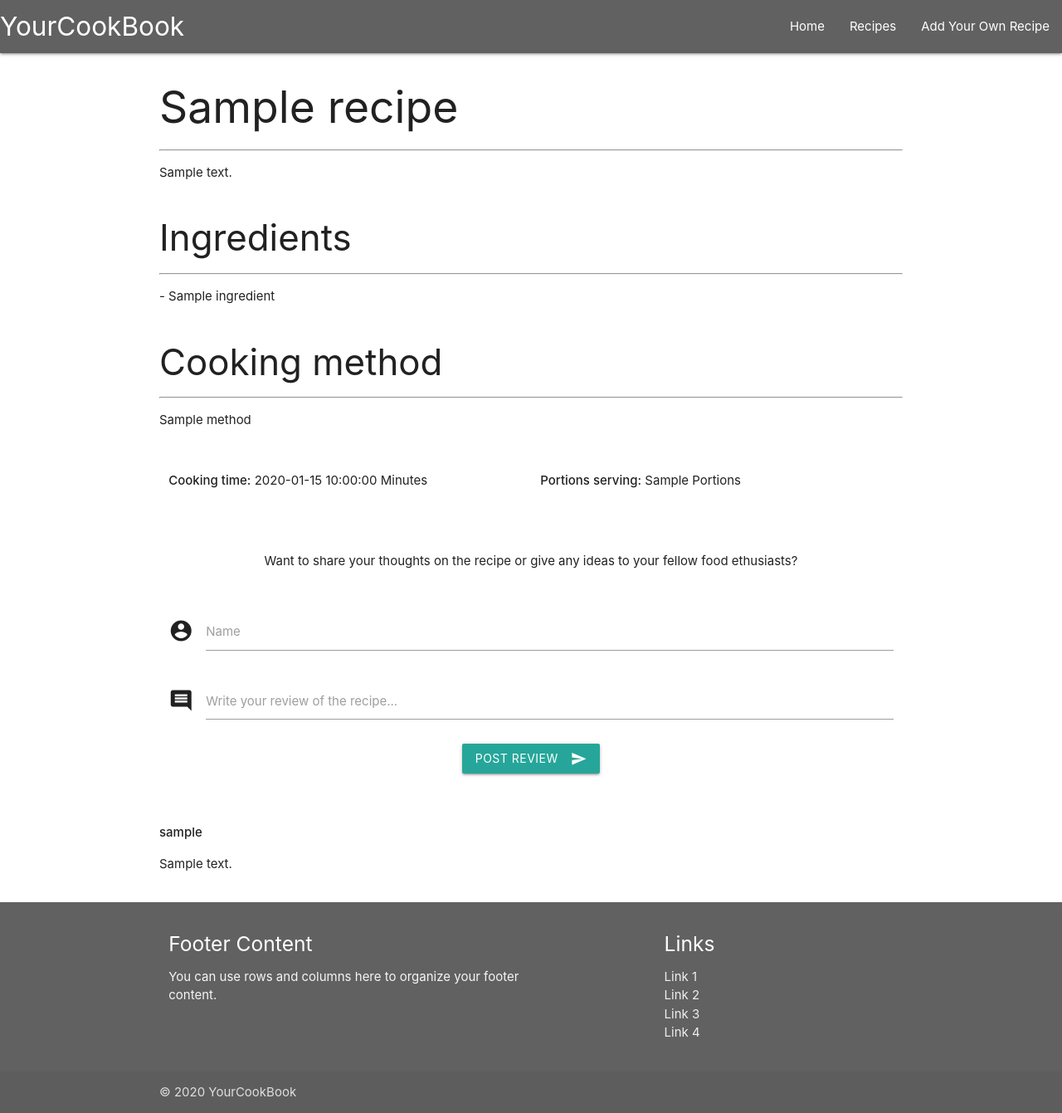
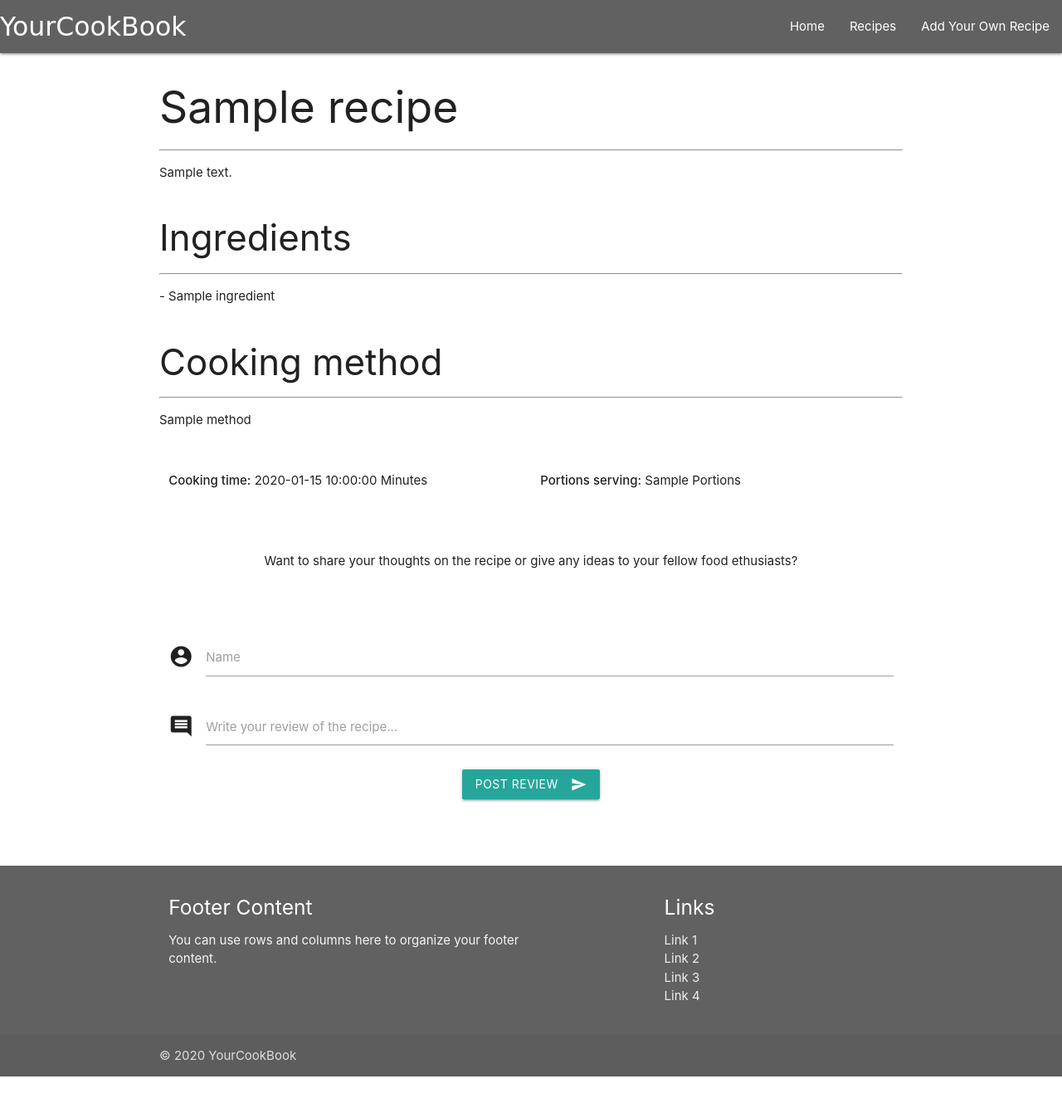
Before and after one commit to LuccaBBombo/recipe_blog, a Flask app: template templates/recipe_page.html in a window 1280 px wide. Shown: the whole page at 83% size. After the commit the page ends 1297 px from the top, so only its background shows below. Run offline with Flask 2, Linux system fonts and the light colour scheme; the template is opened without the code that fills it: most values are stand-ins (such as "Sample title", 1, 10 or a date in 2020); some libraries are stand-ins or nearby versions; some web fonts are replaced.

Commit message:
added the filter to only display reviews on the racipe page that are relevant to that recipe

```diff
--- a/static/css/style.css
+++ b/static/css/style.css
@@ -1,3 +1,3 @@
-text-style {
+.text-logo {
     font-family: 'Bungee Inline', cursive;
 };
--- a/static/js/sendEmail.js
+++ b/static/js/sendEmail.js
@@ -1,5 +1,5 @@
 function sendMail(contactForm) {
-    emailjs.send("l", "rrecipe_blog", {
+    emailjs.send("l", "recipe_blog", {
         "from_name": contactForm.name.value,
         "from_email": contactForm.emailaddress.value,
         "recipe_blog": contactForm.recipeblogconten.value
--- a/templates/base.html
+++ b/templates/base.html
@@ -4,7 +4,7 @@
     <link href="https://fonts.googleapis.com/icon?family=Material+Icons" rel="stylesheet">
     <link href="https://fonts.googleapis.com/css2?family=Bungee+Inline&display=swap" rel="stylesheet">
     <link rel="stylesheet" href="https://cdnjs.cloudflare.com/ajax/libs/materialize/1.0.0/css/materialize.min.css">
-    <link rel="stylesheet" href="{{ url_for('static', filename='css/style.css') }}" type = "text/css"/>
+    <link rel="stylesheet" href="{{url_for('static', filename='css/style.css')}}" type="text/css" />
     <title>Document</title>
     <script type="text/javascript" src="https://cdn.emailjs.com/sdk/2.2.4/email.min.js"></script>
     <script type="text/javascript">
@@ -17,7 +17,7 @@
     <header>
         <nav class="grey darken-2">
             <div class="nav-wrapper">
-            <a href="{{url_for('home')}}" class="brand-logo text-style ">YourCookBook</a>
+            <a href="{{url_for('home')}}" class="brand-logo text-logo">YourCookBook</a>
             <ul id="nav-mobile" class="right hide-on-med-and-down navbar-links">
                 <li><a href="{{url_for('home')}}">Home</a></li>
                 <li><a href="{{url_for('recipes')}}">Recipes</a></li>
--- a/templates/recipe_page.html
+++ b/templates/recipe_page.html
@@ -41,6 +41,9 @@
         <form action="{{url_for('insert_review', recipe_id=recipe._id)}}" method="POST" class="col s12">
             <div class="row">
                 <div class="input-field col s12">
+                    <input id="recipe_id" name="recipe_id" type="hidden" value="{{recipe._id}}">
+                </div>
+                <div class="input-field col s12">
                     <i class="material-icons prefix">account_circle</i>
                     <input id="user_name" name="user_name" type="text" class="validate">
                     <label for="icon_prefix">Name</label>
@@ -60,8 +63,11 @@
     </div>
     <div class="row">
         {% for review in reviews %}
-            <p> <strong>{{ review.user_name }}</strong></p>
-            <p> {{ review.user_review }}</p>
+            {% if review.recipe_id == recipe._id|string %}
+                <p> <strong>{{ review.user_name }}</strong></p>
+                <p> {{ review.user_review }}</p>
+            {% else %}
+            {% endif %}
         {% endfor %}
     </div>
 {% endblock %}
```
